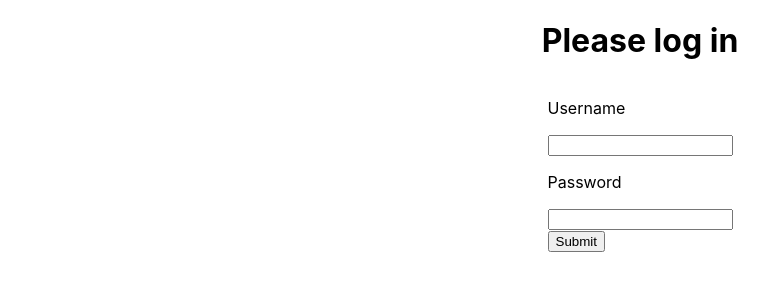
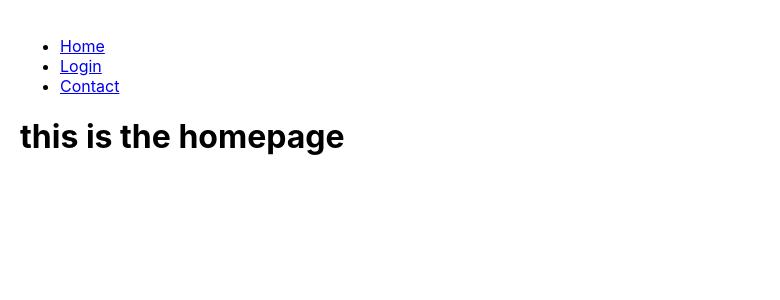
Before and after one commit to helioshe4/Shorttrack-Results, a React (Create React App) app in the folder client/: page / in a window 1280 px wide. Shown: the top 300 px of the page, without its empty margins (0-780 px from the left). Built offline with nearby package versions, Linux system fonts and the light colour scheme.

Commit message:
logincontainer only renders when not logged in on /login path

```diff
--- a/client/src/App.js
+++ b/client/src/App.js
@@ -1,5 +1,5 @@
 import React, { useState } from "react";
-import { BrowserRouter, Routes, Route } from "react-router-dom";
+import { BrowserRouter, Routes, Route, Navigate } from "react-router-dom";
 import Home from "./components/pages/Home";
 import Login from "./components/pages/Login";
 import LoginContainer from "./containers/LoginContainer";
@@ -12,23 +12,21 @@ import "./styling/App.css";
 function App() {
   const [token, setToken] = useState();
 
-  if (!token) {
-    return <LoginContainer setToken={setToken} />;
-  }
-
   return (
     <div className="wrapper">
       <BrowserRouter>
         <Routes>
+          <Route path="/" element={<Home />} />
           <Route
-            index
+            path="login"
             element={
-              <>
-                <Home />
-              </>
+              token ? (
+                <Login />
+              ) : (
+                <LoginContainer setToken={setToken} />
+              )
             }
           />
-          <Route path="login" element={<Login />} />
           <Route path="contact" element={<Contact />} />
           <Route path="*" element={<NoPage />} />
         </Routes>
--- a/client/src/components/pages/Login.jsx
+++ b/client/src/components/pages/Login.jsx
@@ -6,7 +6,6 @@ function Login() {
   return (
     <>
       <Homebar />
-      <LoginContainer />
       <h1>this is the login page</h1>
     </>
   );
```
